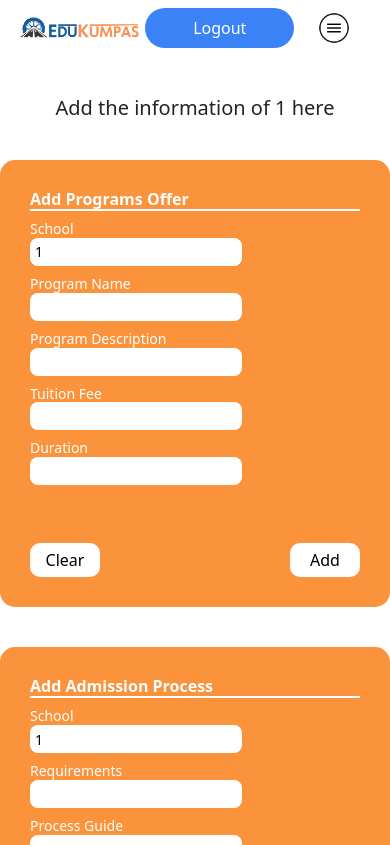
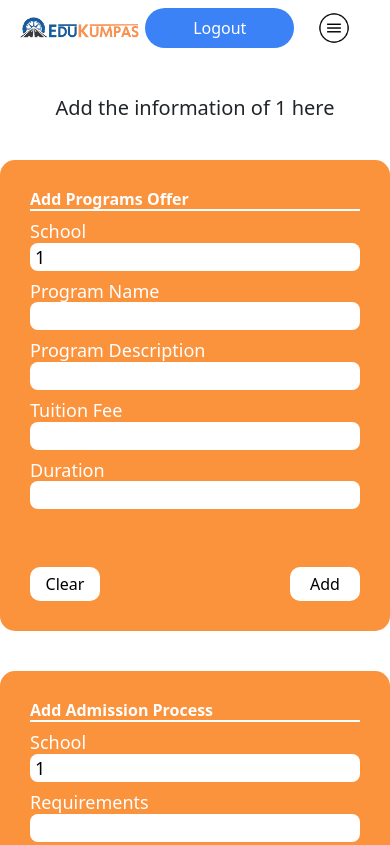
Before and after one commit to bj3rg/EduKumpas, a React (Vite) app in the folder EduKumpas/react-edukumpas/: page /representative/add-data/1/1/1 in a window 390 px wide. Shown: the top 845 px of the page. Built offline with nearby package versions, Linux system fonts and the light colour scheme; the HTML template or start-up script is replaced by a standard one.

Commit message:
style: apply responsiveness

```diff
--- a/EduKumpas/react-edukumpas/src/components/mini-components/FieldInput.jsx
+++ b/EduKumpas/react-edukumpas/src/components/mini-components/FieldInput.jsx
@@ -2,13 +2,11 @@ import React from "react";
 
 function FieldInput({ type, inputDisplay, width, handleChange, value }) {
   return (
-    <div className="text-white text-[14px]">
+    <div className="text-white text-[18px] w-full">
       <h1>{inputDisplay}</h1>
       <input
         type={type}
-        className={
-          "px-[5px] text-black h-[28px] bg-white rounded-[8px] " + width
-        }
+        className={`px-[5px] text-black h-[28px] bg-white rounded-[8px] w-[100%] ${width}`}
         onChange={handleChange}
         value={value}
       />
```
